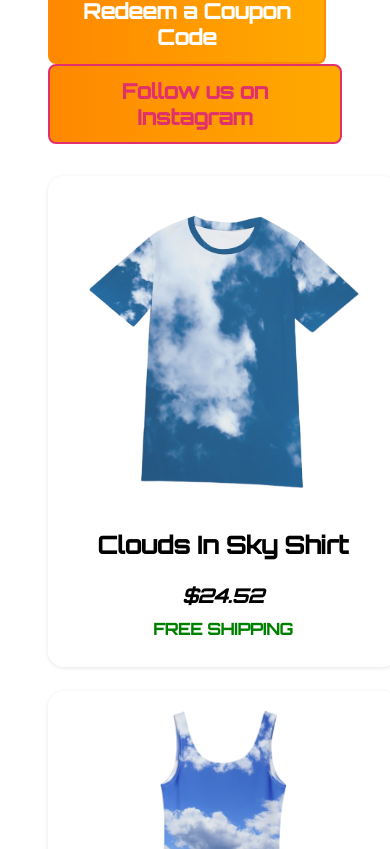
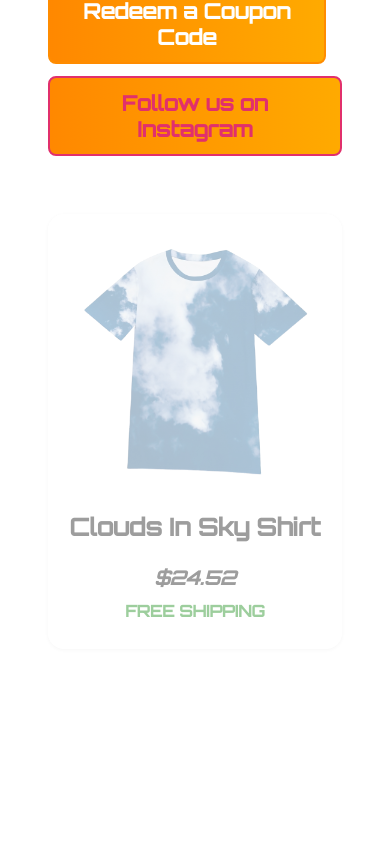
Before and after one commit to chiefsmurph/jk.com, a Next.js app: page / in a window 390 px wide. Shown: the part 1031-1880 px from the top of the page. Built offline with nearby package versions, Linux system fonts and the light colour scheme.

Commit message:
ok party on animation on styles completely amazing

```diff
--- a/app/HomeGrid.module.css
+++ b/app/HomeGrid.module.css
@@ -5,6 +5,12 @@
   grid-template-columns: repeat(auto-fill, minmax(350px, 1fr));
 }
 
+@media (max-width: 768px) {
+  .grid {
+    grid-template-columns: 1fr;
+  }
+}
+
 main.main {
   padding: 3rem;
   text-align: center;
--- a/app/globals.css
+++ b/app/globals.css
@@ -51,6 +51,9 @@ body {
   .subheader {
     margin: -1rem;
   }
+  .button-container > a:nth-child(1) {
+    margin-bottom: 0.75rem;
+  }
 }
 
 .button-container > * {
--- a/app/page.tsx
+++ b/app/page.tsx
@@ -40,7 +40,7 @@ export default function HomePage() {
       <motion.h1
         initial={{ opacity: 0, y: -10 }}
         animate={{ opacity: 1, y: 0 }}
-        transition={{ duration: 0.6 }}
+        transition={{ duration: 0.6, delay: shouldAnimate && 0.8 }}
         className="glitch"
       >
         <img src="/images/final bunny 180px.png" />
@@ -49,7 +49,7 @@ export default function HomePage() {
       <motion.p
         initial={{ opacity: 0 }}
         animate={{ opacity: 1 }}
-        transition={{ delay: shouldAnimate && 0.8 }}
+        transition={{ delay: shouldAnimate && 2.5 }}
         className="subheader"
       >
         Escape the Ordinary—Own a Collectible Piece of Paradise. <br />
@@ -62,7 +62,7 @@ export default function HomePage() {
       <motion.p
         initial={{ opacity: 0 }}
         animate={{ opacity: 1 }}
-        transition={{ delay: shouldAnimate && 1.4 }}
+        transition={{ delay: shouldAnimate && 4 }}
         style={{ marginBottom: "2rem" }}
         className="button-container"
       >
@@ -118,17 +118,18 @@ export default function HomePage() {
         </a>
       </motion.p>
 
+      <section className={styles.grid}>
+        {products.products.map((p, index) => (
           <motion.h2
             initial={{ opacity: 0 }}
             animate={{ opacity: 1 }}
-        transition={{ delay: shouldAnimate && 2 }}
+            transition={{ delay: shouldAnimate && 6 + index * 1 }}
           >
-        <section className={styles.grid}>
-          {products.products.map((p) => (
             <ProductCard key={p.id} product={p} />
+          </motion.h2>
         ))}
       </section>
-      </motion.h2>
+
       {/* <motion.h2
         initial={{ opacity: 0 }}
         animate={{ opacity: 1 }}
--- a/components/SmartBackground.tsx
+++ b/components/SmartBackground.tsx
@@ -43,11 +43,5 @@ export default function SmartBackground() {
       playsInline
       src="/videos/underwater.mp4"
     />
-  ) : (
-    <img
-      src="/videos/underwater-thumbnail.jpg"
-      alt="background"
-      className="background-fallback"
-    />
-  );
+  ) : null;
 }
```
Lines whose indentation alone changed are shown as unchanged.
